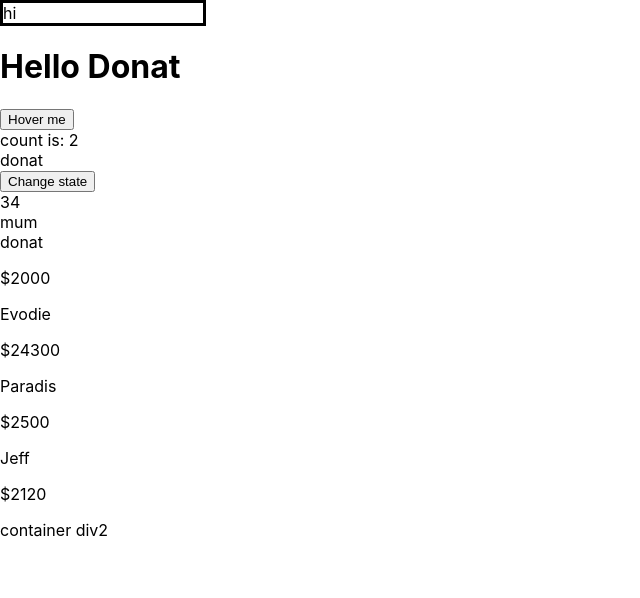
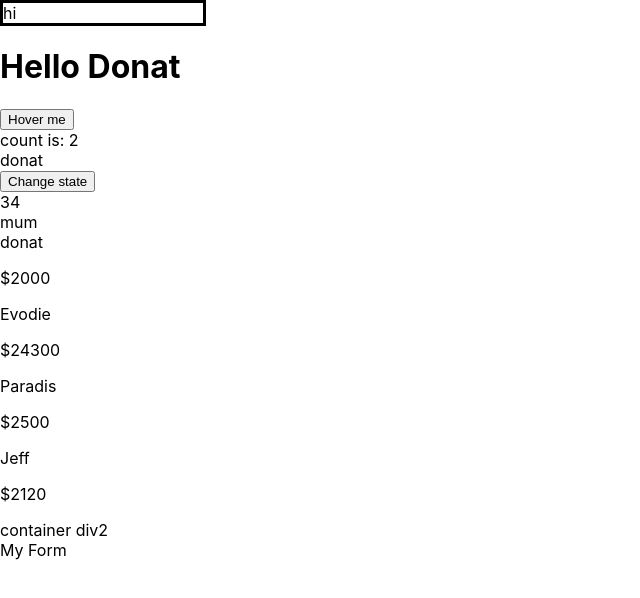
Before and after one commit to uwadonat/react-redux-full-course, a React (Create React App) app: page / in a window 1280 px wide. Shown: the top 598 px of the page, without its empty margins (0-640 px from the left). Built offline with nearby package versions, Linux system fonts and the light colour scheme.

Commit message:
Create form component

```diff
--- a/src/container/container.js
+++ b/src/container/container.js
@@ -1,5 +1,6 @@
 import React, { Component } from "react";
 import Component1 from "../components/component";
+import Form from "./form";
 
 class Container1 extends Component {
   constructor(props) {
@@ -41,9 +42,10 @@ class Container1 extends Component {
         <div>{this.state.age}</div>
         <div>{this.state.name}</div>
         {this.list.map((item) => (
-          <this.RenderList lst={item} />
+          <this.RenderList key={item.id} lst={item} />
         ))}
         <Component1 prop1={this.state.name} />
+        <Form />
       </div>
     );
   }
--- /dev/null
+++ b/src/container/form.js
@@ -0,0 +1,9 @@
+import React, { Component } from "react";
+
+class Form extends Component {
+  render() {
+    return <div>My Form</div>;
+  }
+}
+
+export default Form;
```
